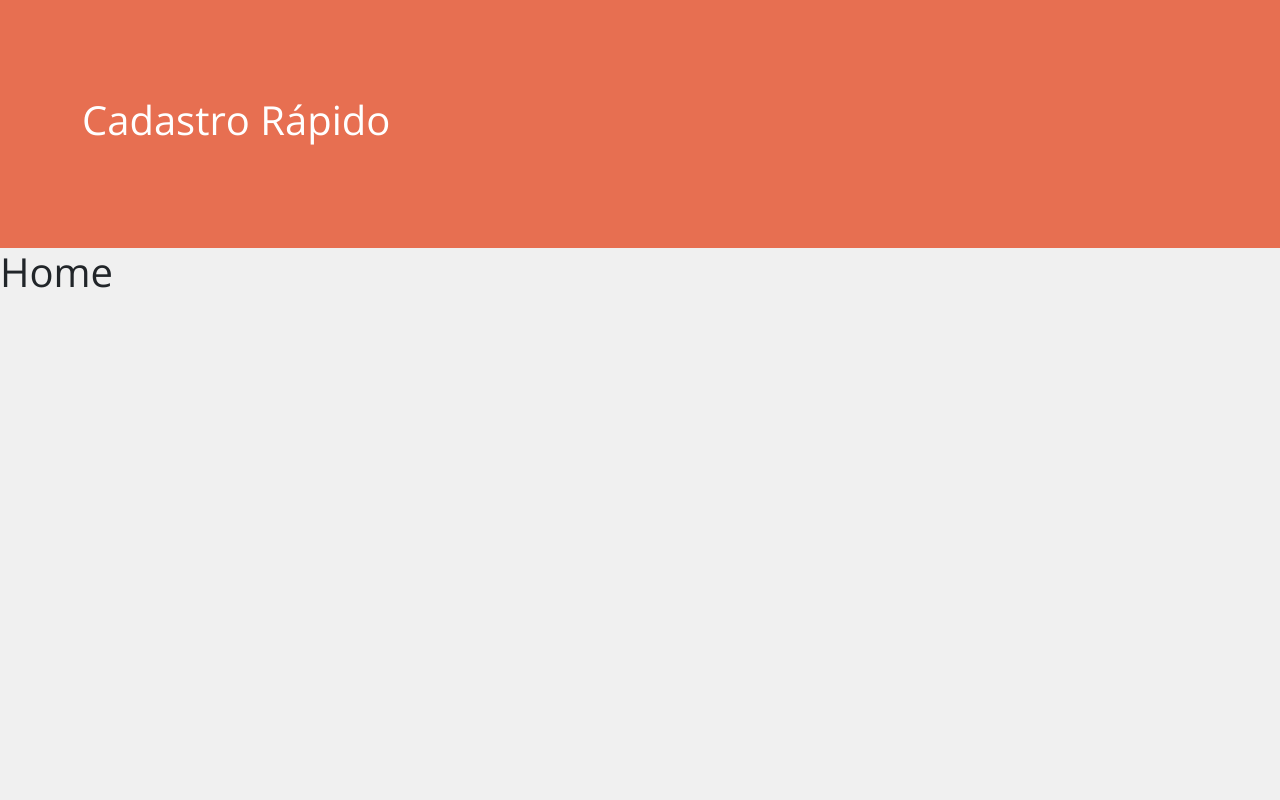
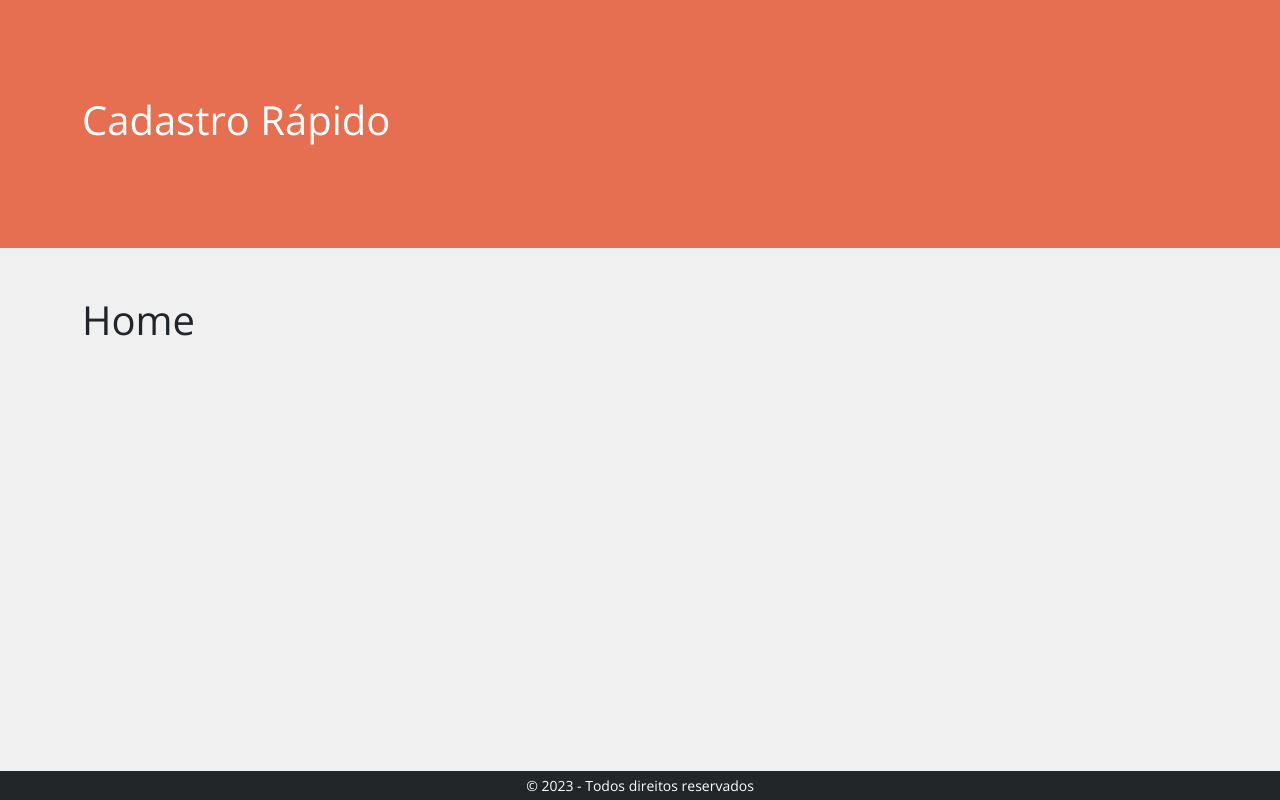
Before and after one commit to Samuel-silva/cadastro-contatos-react, a React (Create React App) app: page / in a window 1280 px wide. Built offline with nearby package versions, Linux system fonts and the light colour scheme.

Commit message:
feat - Add main e footer index

```diff
--- a/src/components/Footer.jsx
+++ b/src/components/Footer.jsx
@@ -1,16 +1,14 @@
-import { useState } from 'react';
 import Container from 'react-bootstrap/Container';
+
 import './Footer.scss'
 
-const currentDate = new Date().getFullYear()
-
-function Footer(props) {
-	const [currentYear] = useState(currentDate);
+function Footer() {
+	const currentYear = new Date().getFullYear()
 
 	return (
 		<footer className='footer w-100'>
 			<Container>
-				<p class="text-center small mb-0 py-1 text-white">
+				<p className="text-center small mb-0 py-1 text-white">
 					© { currentYear } - Todos direitos reservados
 				</p>
 			</Container>
--- a/src/components/Header.jsx
+++ b/src/components/Header.jsx
@@ -1,14 +1,14 @@
-import { useState } from 'react';
 import Container from 'react-bootstrap/Container';
+
+const txtDefault = 'Cadastro Rápido';
 
 function Header(props) {
 	const { title } = props;
-	const [ titleDefault ] = useState('Cadastro Rápido');
 
 	return (
 		<header className='header bg-primary text-white'>
 			<Container className='py-xl-5 py-lg-4 py-md-3 py-sm-2'>
-				<h1 className='py-5'>{ title || titleDefault }</h1>
+				<h1 className='py-5'>{ title || txtDefault }</h1>
 			</Container>
 		</header>
 	)
--- a/src/index.scss
+++ b/src/index.scss
@@ -7,6 +7,11 @@ $danger: #9b2226;
 $info: #457b9d;
 
 @import "~bootstrap/scss/bootstrap";
+
+.btn-outline-primary {
+  --bs-btn-hover-color: #FFF !important;
+  --bs-btn-active-color: #FFF !important;
+}
 
 body {
   min-width: 320px;
--- a/src/pages/Home.jsx
+++ b/src/pages/Home.jsx
@@ -1,10 +1,15 @@
+import Footer from "../components/Footer";
 import Header from "../components/Header";
+import Main from "../components/Main";
 
 function Home(props) {
 	return (
 		<>
 			<Header />
-			<h1>Home</h1>
+			<Main>
+				<h1>Home</h1>
+			</Main>
+			<Footer />
 		</>
 	)
 }
--- a/src/pages/PageNotFound.jsx
+++ b/src/pages/PageNotFound.jsx
@@ -1,8 +1,10 @@
 import { useNavigate } from "react-router-dom";
+
+import Button from 'react-bootstrap/Button';
+
+import Footer from "../components/Footer";
 import Header from "../components/Header";
 import Main from "../components/Main";
-import Button from 'react-bootstrap/Button';
-import Footer from "../components/Footer";
 
 function PageNotFound(props) {
 	const navigate = useNavigate();
@@ -11,11 +13,12 @@ function PageNotFound(props) {
 		<>
 			<Header title='404: Página não encontrada' />
 			<Main>
-				<h2 class="text-center py-5">A página que você estava procurando não foi encontrada.</h2>
-				<div class="text-center pt-lg-4 pt-sm-2">
+				<h2 className="text-center py-5">A página que você estava procurando não foi encontrada.</h2>
+				<div className="text-center pt-lg-4 pt-sm-2">
 					<Button
 						size="lg"
-						squared
+						className="text-hover-white"
+						squared="true"
 						variant="outline-primary"
 						onClick={() => navigate('/')}
 					>
```
